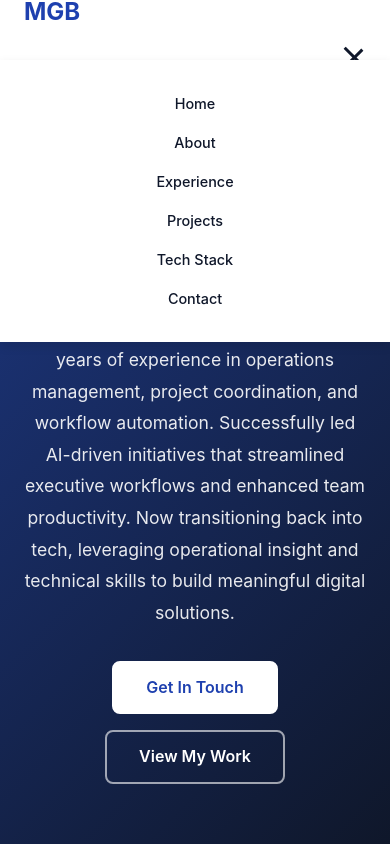
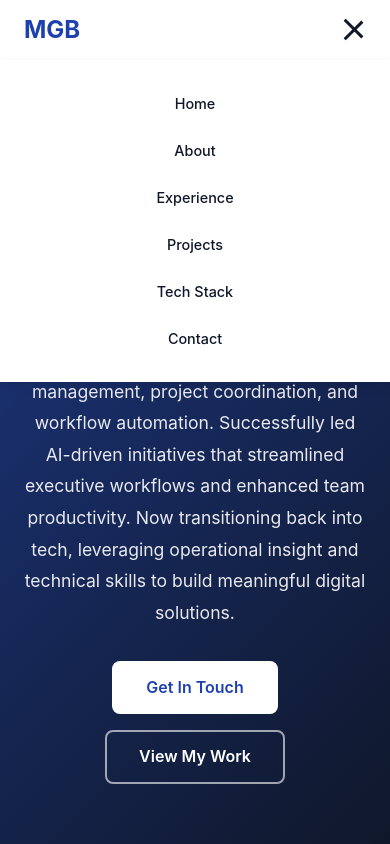
Before and after one commit to mgb-lgtm/mywebsite, a plain HTML site: page index.html in a window 390 px wide. Both pictures are taken after a click on the element 353 px from the left and 57 px from the top of the page. Shown: the top 844 px of the page. Drawn offline with Linux system fonts and the light colour scheme.

Commit message:
updated css

```diff
--- a/styles.css
+++ b/styles.css
@@ -516,3 +516,48 @@ footer {
         padding: 3rem 1.5rem;
     }
 }
+
+/* === FINAL MOBILE NAVBAR FIX === */
+@media (max-width: 768px) {
+  nav {
+    height: 60px;
+  }
+
+  nav .container {
+    flex-direction: row !important;
+    justify-content: space-between !important;
+    align-items: center !important;
+    padding: 0 1.5rem !important;
+  }
+
+  nav .logo {
+    text-align: left !important;
+    margin: 0 !important;
+  }
+
+  .hamburger {
+    display: flex !important;
+    flex-direction: column;
+    cursor: pointer;
+    gap: 5px;
+    margin-left: auto !important;
+  }
+
+  nav ul {
+    position: absolute;
+    top: 60px;
+    left: 0;
+    width: 100%;
+    flex-direction: column;
+    align-items: center;
+    background: white;
+    gap: 1.5rem;
+    padding: 2rem 0;
+    box-shadow: 0 4px 10px rgba(0,0,0,0.1);
+    display: none;
+  }
+
+  nav ul.active {
+    display: flex;
+  }
+}
```
